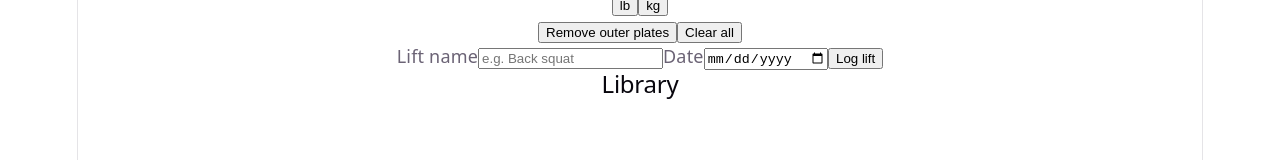
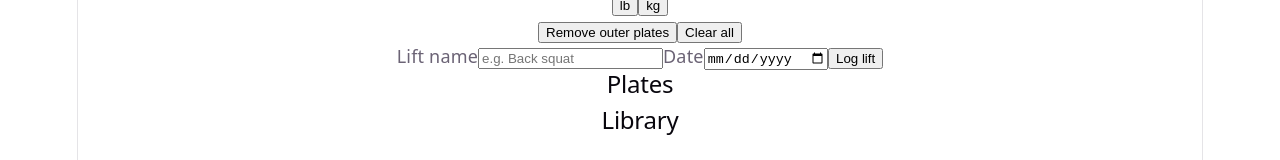
Before and after one commit to rhit-letojj/LiftLibrary, a React (Vite) app in the folder react/: page / in a window 1280 px wide. Shown: the part 136-296 px from the top of the page. Built offline with nearby package versions, Linux system fonts and the light colour scheme.

Commit message:
more html stuff for react

```diff
--- a/react/src/App.jsx
+++ b/react/src/App.jsx
@@ -50,6 +50,12 @@ function App() {
                             <button type="button" hidden>Cancel edit</button>
                         </div>
                     </section>
+                    <div className="panels">
+                        <section className="card">
+                            <h2>Plates</h2>
+                            <div className="opts" id="plates"></div>
+                        </section>
+                    </div>
                 </div>
 
                 <aside className="card side">
```
